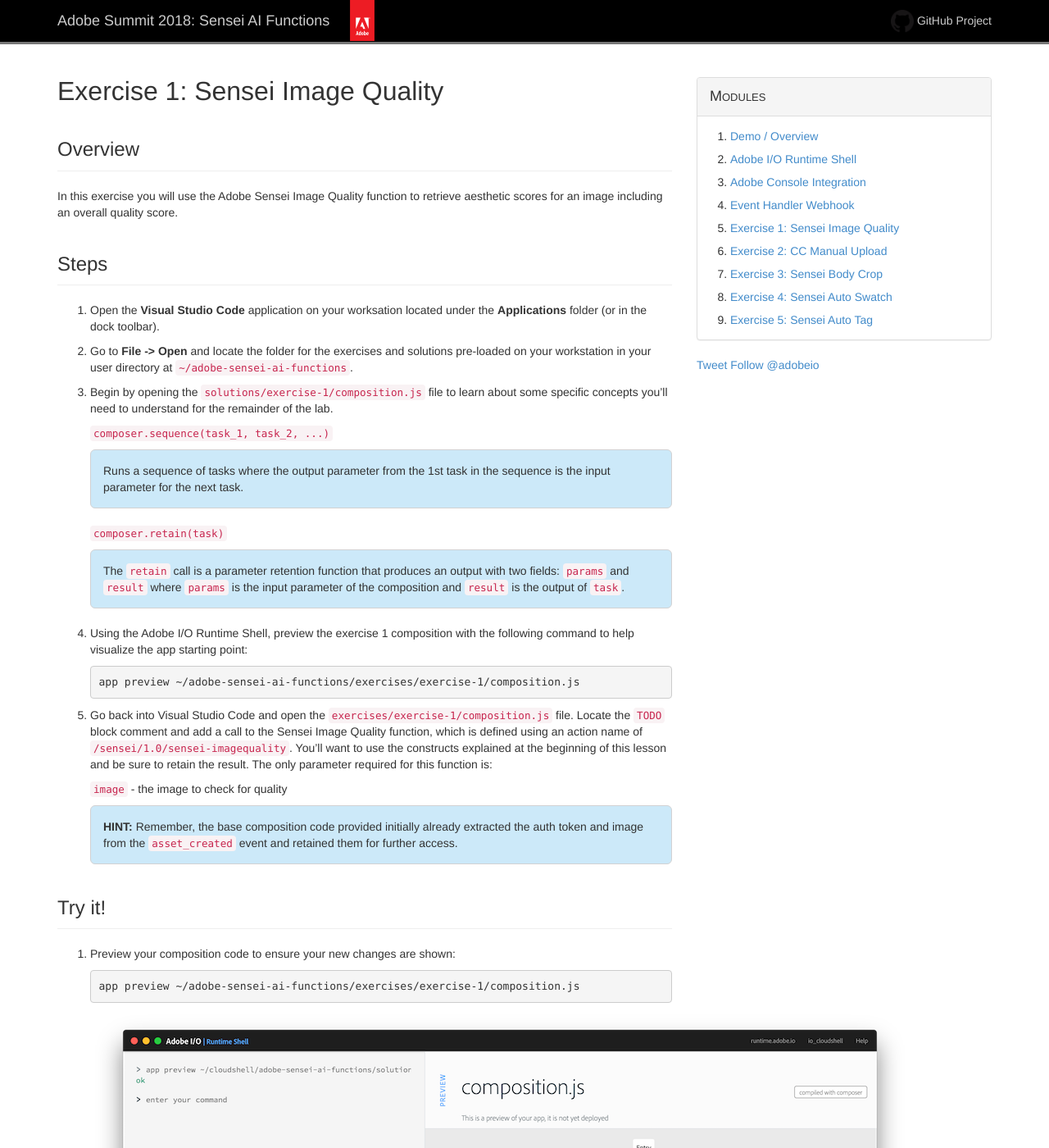
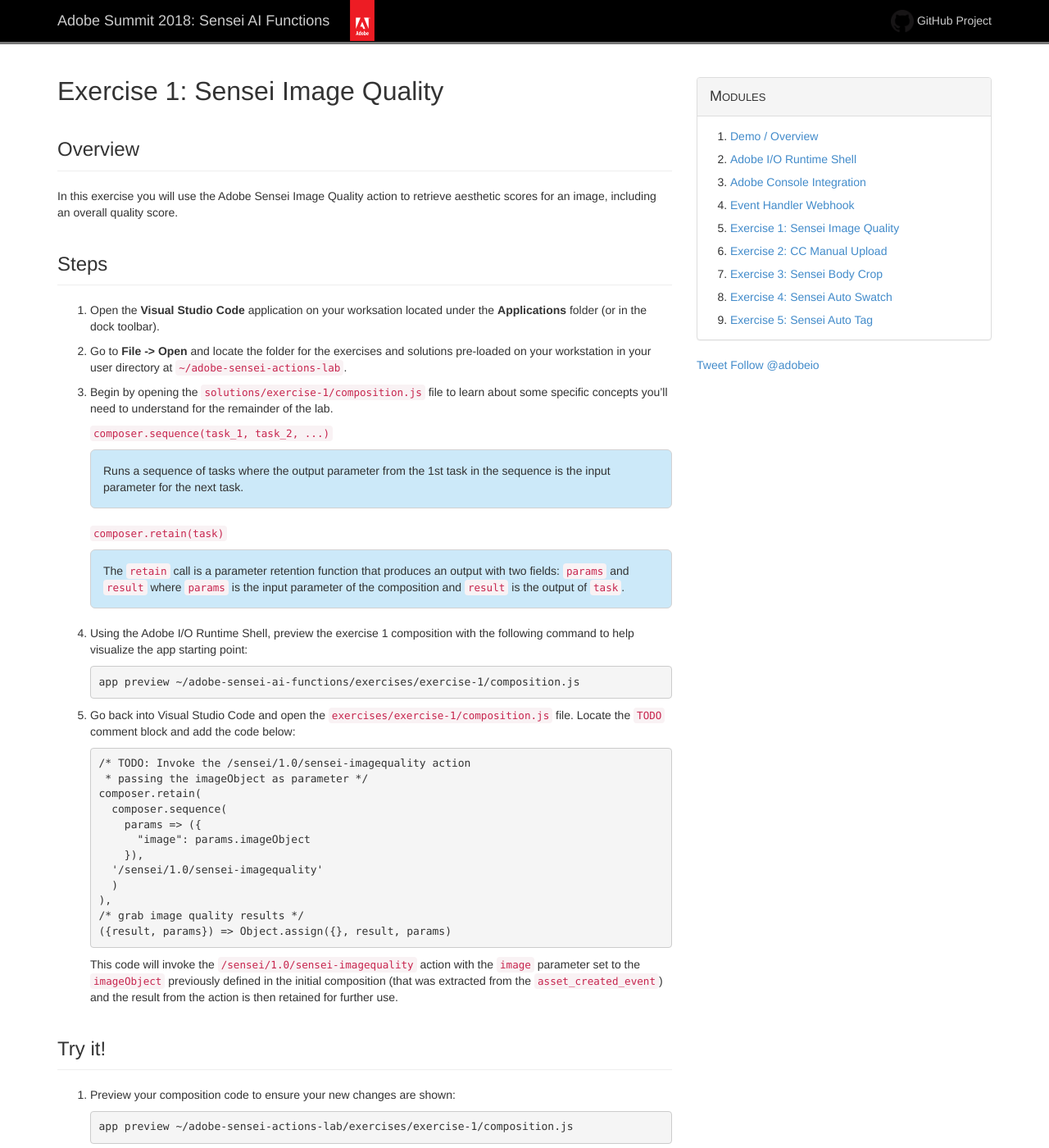
Before and after one commit to adobe/adobe-sensei-ai-functions, a Jekyll site: the page built from lesson5.md, in a window 1280 px wide and 1400 px high. Shown: the whole window at 82% size. Built offline with Jekyll 4.4.1, drawn with Linux system fonts in a browser that asks for light colours; comment, search, counter and statistics services are not loaded; some of the changed text lies outside the part shown.

Commit message:
Added solution code to exercise 1, updated paths to use the word action instead of  function.

```diff
--- a/lesson5.md
+++ b/lesson5.md
@@ -4,12 +4,12 @@
 ---
 
 ## Overview
-In this exercise you will use the Adobe Sensei Image Quality function to retrieve aesthetic scores for an image including an overall quality score.
+In this exercise you will use the Adobe Sensei Image Quality action to retrieve aesthetic scores for an image, including an overall quality score.
 
 ## Steps
 1. Open the **Visual Studio Code** application on your worksation located under the **Applications** folder (or in the dock toolbar).
 
-2. Go to **File -> Open** and locate the folder for the exercises and solutions pre-loaded on your workstation in your user directory at `~/adobe-sensei-ai-functions`.
+2. Go to **File -> Open** and locate the folder for the exercises and solutions pre-loaded on your workstation in your user directory at `~/adobe-sensei-actions-lab`.
 
 3. Begin by opening the `solutions/exercise-1/composition.js` file to learn about some specific concepts you'll need to understand for the remainder of the lab.
 
@@ -25,41 +25,38 @@
 
        app preview ~/adobe-sensei-ai-functions/exercises/exercise-1/composition.js
 
-5. Go back into Visual Studio Code and open the `exercises/exercise-1/composition.js` file. Locate the `TODO` block comment and add a call to the Sensei Image Quality function, which is defined using an action name of `/sensei/1.0/sensei-imagequality`. You'll want to use the constructs explained at the beginning of this lesson and be sure to retain the result. The only parameter required for this function is:
+5. Go back into Visual Studio Code and open the `exercises/exercise-1/composition.js` file. Locate the `TODO` comment block and add the code below:
 
-      `image` - the image to check for quality
+       /* TODO: Invoke the /sensei/1.0/sensei-imagequality action
+        * passing the imageObject as parameter */
+       composer.retain(
+         composer.sequence(
+           params => ({
+             "image": params.imageObject
+           }),
+         '/sensei/1.0/sensei-imagequality'
+         )
+       ),
+       /* grab image quality results */
+       ({result, params}) => Object.assign({}, result, params)
 
-    > **HINT:** Remember, the base composition code provided initially already extracted the auth token and image from the `asset_created` event and retained them for further access.
+    This code will invoke the `/sensei/1.0/sensei-imagequality` action with the `image` parameter set to the `imageObject` previously defined in the initial composition (that was extracted from the `asset_created_event`) and the result from the action is then retained for further use.
 
-
-<!--You'll need to pass in the `imageObject` from the `params` for the value of `image` and retain the results.
-
-     SOLUTION
-     composer.retain(
-      composer.sequence(
-        params => ({
-          "image": params.imageObject
-        }),
-      '/sensei/1.0/sensei-imagequality'
-      )
-    ),
-    /* grab image quality results */
-    ({result, params}) => Object.assign({}, result, params)-->
 
 ## Try it!
 1. Preview your composition code to ensure your new changes are shown:
 
-       app preview ~/adobe-sensei-ai-functions/exercises/exercise-1/composition.js
+       app preview ~/adobe-sensei-actions-lab/exercises/exercise-1/composition.js
 
     ![](images/exercise1-flow.png)
 
 2. Update the current `asset_created_composition` app with your new version:
 
-       app update asset_created_composition ~/adobe-sensei-ai-functions/exercises/exercise-1/composition.js
+       app update asset_created_composition ~/adobe-sensei-actions-lab/exercises/exercise-1/composition.js
 
 1. Now go back to the Creative Cloud instance you're logged into in the browser and and navigate into the new folder you created previously (**sensei-lab-1** for instance).
 
-1. Drag and drop (or upload) an image from the workstation into the folder in Creative Cloud to trigger an `asset_created` event. There are images provided for you to use within the `~/adobe-sensei-ai-functions/images` folder.
+1. Drag and drop (or upload) an image from the workstation into the folder in Creative Cloud to trigger an `asset_created` event. There are images provided for you to use within the `~/adobe-sensei-actions-lab/images` folder.
 
 1. Switch back to the Adobe I/O Runtime Shell and run the `session list` command to list all of the current sessions:
 
```
Also changed, not shown: index.md (+2 -2 lines), lesson6.md (+3 -3 lines), lesson7.md (+5 -5 lines), lesson8.md (+3 -3 lines), lesson9.md (+3 -3 lines).
